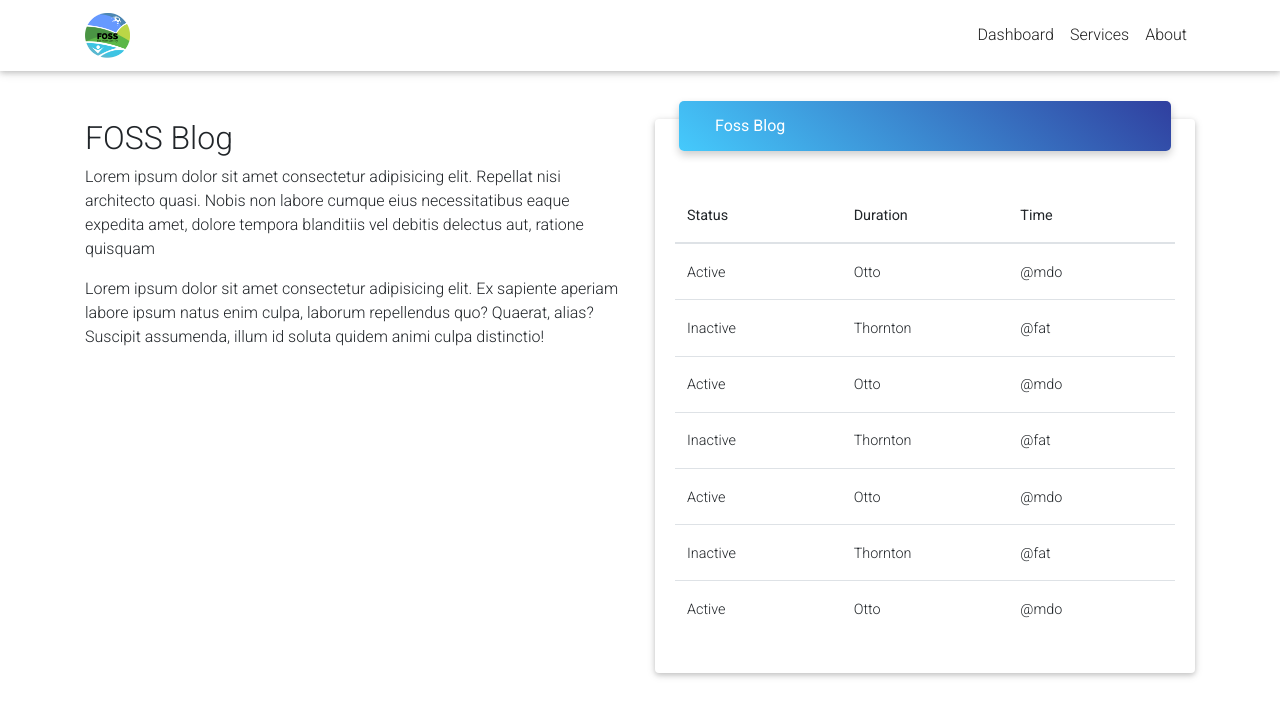
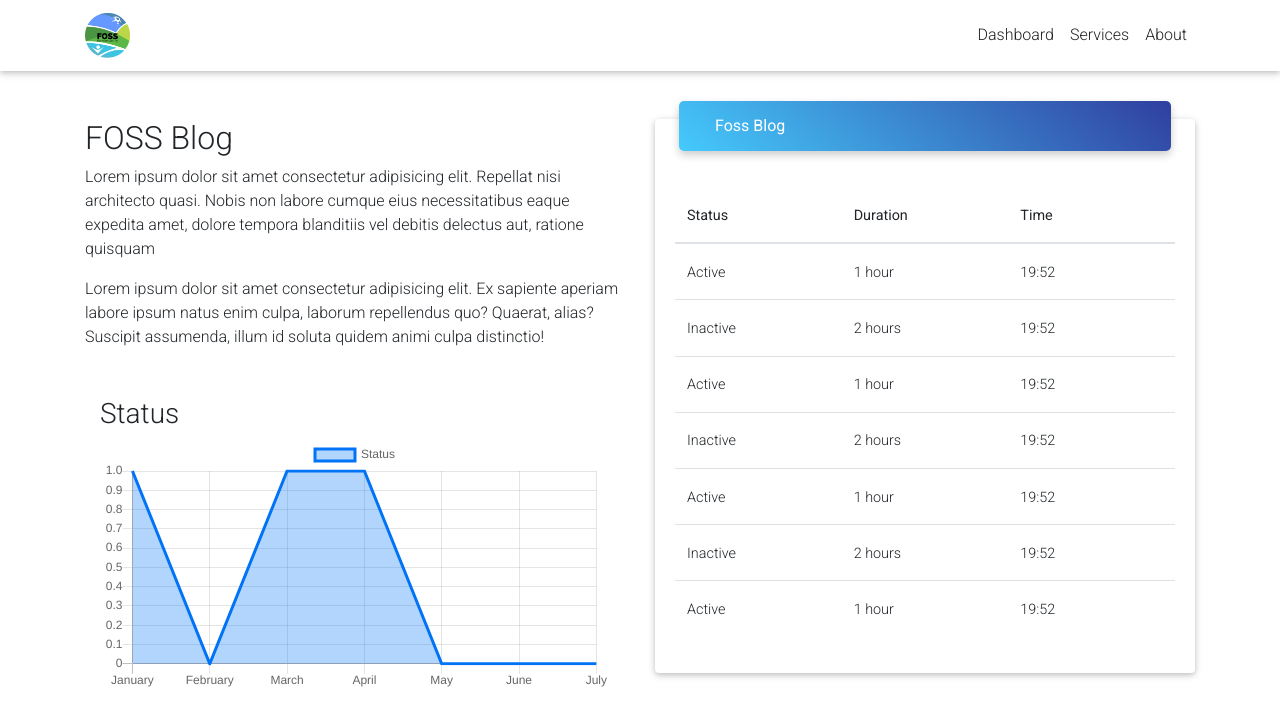
Before and after one commit to fossnsbm/Privacy-Dashboad, a React (Create React App) app: page /Blog in a window 1280 px wide. Shown: the top 726 px of the page. Built offline with nearby package versions, Linux system fonts and the light colour scheme.

Commit message:
Blog page status chart added

```diff
--- a/src/Components/pages/blog/Blog.jsx
+++ b/src/Components/pages/blog/Blog.jsx
@@ -1,6 +1,7 @@
 import React from "react"
 import { MDBCard, MDBCardBody, MDBCardHeader, MDBInput, MDBBtn, MDBTable, MDBTableBody, MDBTableHead, MDBContainer, MDBRow, MDBCol  } from 'mdbreact';
 import './Blog.css';
+import Chart from './Chart';
 
 const Blog = (props) => {
   const data_panel = {
@@ -13,12 +14,12 @@ const Blog = (props) => {
       },
       {
         'label': 'Duration',
-        'field': 'last',
+        'field': 'duration',
         'sort': 'asc'
       },
       {
         'label': 'Time',
-        'field': 'username',
+        'field': 'time',
         'sort': 'asc'
       },
 
@@ -27,47 +28,47 @@ const Blog = (props) => {
       {
 
         'status': 'Active',
-        'last': 'Otto',
-        'username': '@mdo',
+        'duration': '1 hour',
+        'time': '19:52',
       },
       {
 
         'status': 'Inactive',
-        'last': 'Thornton',
-        'username': '@fat',
+        'duration': '2 hours',
+        'time': '19:52',
       },
 
       {
 
         'status': 'Active',
-        'last': 'Otto',
-        'username': '@mdo',
+        'duration': '1 hour',
+        'time': '19:52',
       },
       {
 
         'status': 'Inactive',
-        'last': 'Thornton',
-        'username': '@fat',
+        'duration': '2 hours',
+        'time': '19:52',
       },
 
       {
 
         'status': 'Active',
-        'last': 'Otto',
-        'username': '@mdo',
+        'duration': '1 hour',
+        'time': '19:52',
       },
       {
 
         'status': 'Inactive',
-        'last': 'Thornton',
-        'username': '@fat',
+        'duration': '2 hours',
+        'time': '19:52',
       },
 
       {
 
         'status': 'Active',
-        'last': 'Otto',
-        'username': '@mdo',
+        'duration': '1 hour',
+        'time': '19:52',
       }
     ]
   };
@@ -80,6 +81,7 @@ const Blog = (props) => {
                 <h2>FOSS Blog</h2>
                 <p className="blogpara">Lorem ipsum dolor sit amet consectetur adipisicing elit. Repellat nisi architecto quasi. Nobis non labore cumque eius necessitatibus eaque expedita amet, dolore tempora blanditiis vel debitis delectus aut, ratione quisquam</p>
                 <p className="blogpara">Lorem ipsum dolor sit amet consectetur adipisicing elit. Ex sapiente aperiam labore ipsum natus enim culpa, laborum repellendus quo? Quaerat, alias? Suscipit assumenda, illum id soluta quidem animi culpa distinctio!</p>
+                <Chart/>
               </MDBCol>
 
            <MDBCol className="lg-6">
--- /dev/null
+++ b/src/Components/pages/blog/Chart.jsx
@@ -0,0 +1,46 @@
+import React from 'react'
+import { Line } from "react-chartjs-2";
+import { MDBContainer } from "mdbreact";
+
+class Chart extends React.Component {
+  state = {
+    dataLine: {
+      labels: ["January", "February", "March", "April", "May", "June", "July"],
+      datasets: [
+        {
+          label: "Status",
+          fill: true,
+          lineTension: 0,
+          backgroundColor: "rgba(0, 115, 247, .3)",
+          borderColor: "rgb(0, 115, 247)",
+          borderCapStyle: "butt",
+          borderDash: [],
+          borderDashOffset: 0.0,
+          borderJoinStyle: "miter",
+          pointBorderColor: "rgb(205, 130,1 58)",
+          pointBackgroundColor: "rgb(255, 255, 255)",
+          pointBorderWidth: 10,
+          pointHoverRadius: 0,
+          pointHoverBackgroundColor: "rgb(0, 0, 0)",
+          pointHoverBorderColor: "rgba(220, 220, 220,1)",
+          pointHoverBorderWidth: 2,
+          pointRadius: 0,
+          pointHitRadius: 0,
+          data: [1,0, 1, 1, 0, 0, 0]
+        },
+
+      ]
+    }
+  };
+
+  render() {
+    return (
+      <MDBContainer>
+        <h3 className="mt-5">Status</h3>
+        <Line data={this.state.dataLine} options={{ responsive: true }} />
+      </MDBContainer>
+    );
+  }
+}
+
+export default Chart;
```
Also changed, not shown: src/Components/pages/blog/Blog.css (line endings or trailing spaces).
